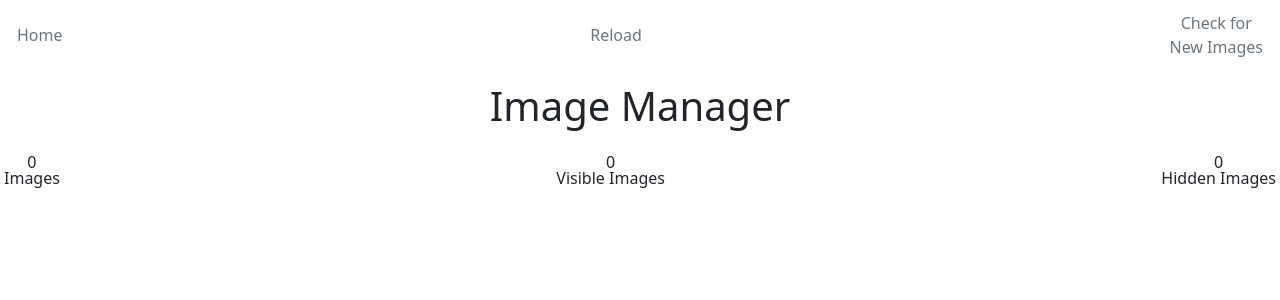
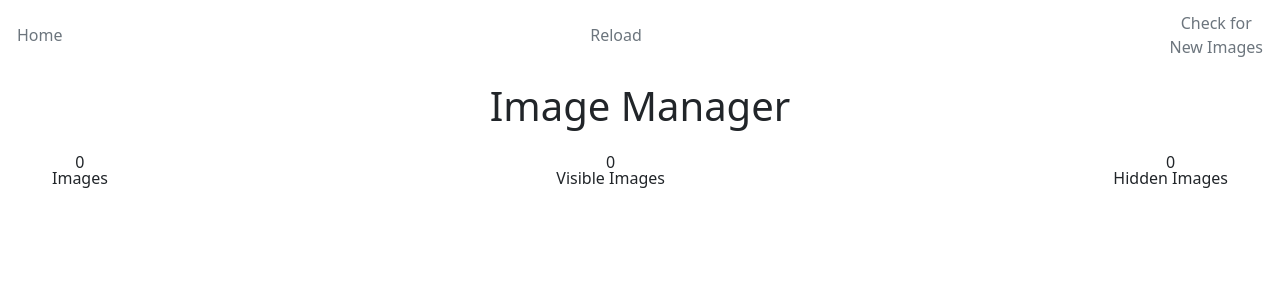
Before and after one commit to nickbap/palbum, a Flask app: page /images in a window 1280 px wide. Shown: the top 300 px of the page. Run offline with Flask 3, Linux system fonts and the light colour scheme; data that the repository does not hold is empty; some libraries are stand-ins or nearby versions.

Commit message:
Add more padding to image stats

```diff
--- a/palbum/templates/images.html
+++ b/palbum/templates/images.html
@@ -18,7 +18,7 @@
 <h1 class="py-3 text-center">Image Manager</h1>
 
 {% if image_stats %}
-<div class="d-flex justify-content-between pb-3">
+<div class="d-flex justify-content-between pb-3 px-5">
     <div class="d-flex flex-column align-items-center">
         <p class="lh-1 m-0">{{ image_stats['total'] }}</p>
         <p class="lh-1 m-0">Images</p>
```
